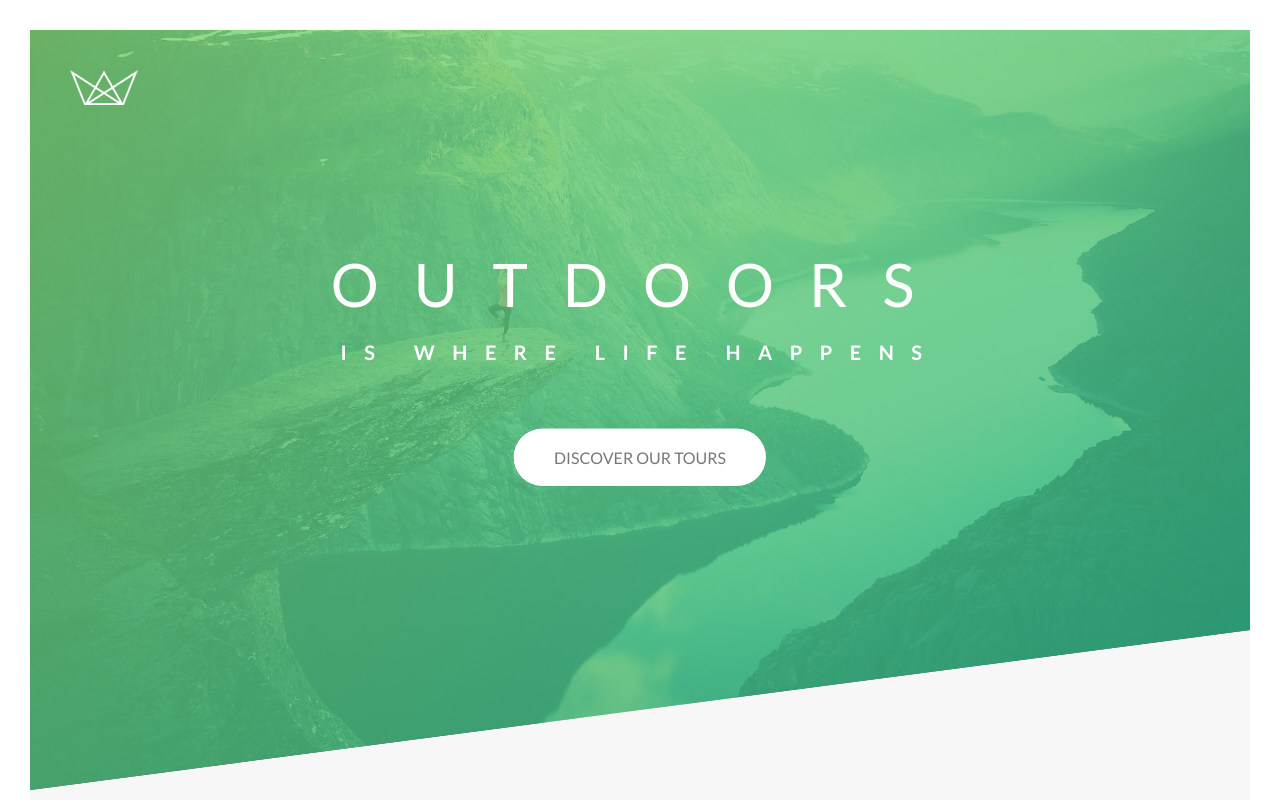
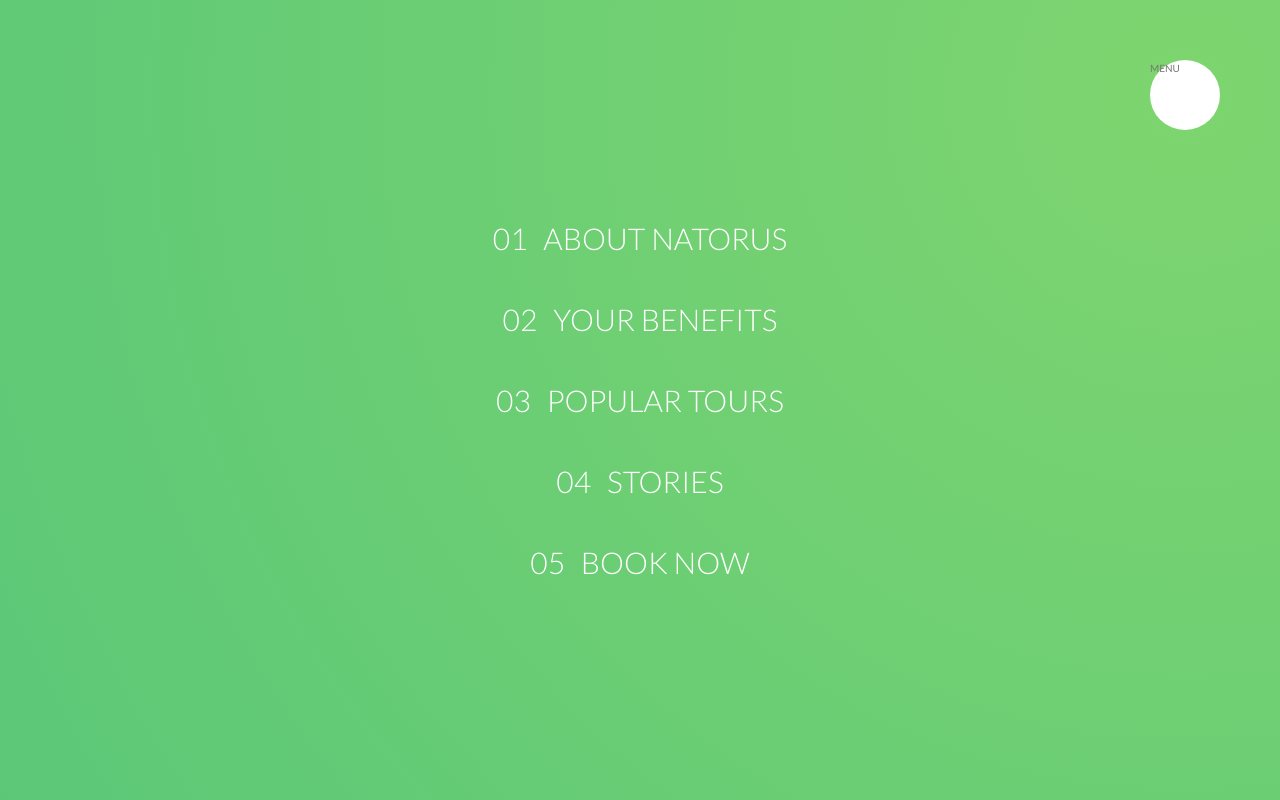
Before and after one commit to HarreyCartwright/Naturous-project, a website: page src/index.html in a window 1280 px wide. Shown: the top 800 px of the page. Drawn offline with nearby package versions, Linux system fonts and the light colour scheme; files that its build step writes are made by us from their sources; files whose address does not match are found by name.

Commit message:
"Started working on animation"

```diff
--- a/src/index.html
+++ b/src/index.html
@@ -15,6 +15,29 @@
 </head>
 
 <body>
+
+    <div class="navigation">
+        <input type="checkbox" id="navi-toggle" class="naviagation__checkbox">
+        <label for="navi-toggle" class="navigation__button">MENU</label>
+
+        <div class="navigation__background">
+            &nbsp;
+        </div>
+
+        <nav class="navigation__nav">
+            <ul class="navigation__list">
+                <li class="navigation__item"><a href="#" class="navigation__link"> <span>01</span> About Natorus</a>
+                </li>
+                <li class="navigation__item"><a href="#" class="navigation__link"> <span>02</span> Your benefits</a>
+                </li>
+                <li class="navigation__item"><a href="#" class="navigation__link"> <span>03</span> Popular tours</a>
+                </li>
+                <li class="navigation__item"><a href="#" class="navigation__link"> <span>04</span> Stories</a></li>
+                <li class="navigation__item"><a href="#" class="navigation__link"> <span>05</span> Book now</a></li>
+            </ul>
+        </nav>
+    </div>
+
     <header class="header">
         <div class="header__logo-container">
             <img src="img/logo-white.png" alt="logo" class="header__logo">
--- a/src/sass/abstracts/_mixins.scss
+++ b/src/sass/abstracts/_mixins.scss
@@ -5,3 +5,10 @@
         clear: both;
     }
 }
+
+@mixin centerAll {
+    position: absolute;
+    top: 50%;
+    left: 50%;
+    transform: translate(-50%, -50%);
+}
--- /dev/null
+++ b/src/sass/layout/__navigation.scss
@@ -0,0 +1,72 @@
+.navigation {
+  &__checkbox{
+    display: none;
+  }
+
+  &__button{
+    border-radius: 50%;
+    background-color: $color-white;
+    height: 7rem;
+    width: 7rem;
+    position: fixed;
+    top: 6rem;
+    right: 6rem;
+    z-index: 200;
+  }
+
+  &__background{
+      height: 6rem;
+      width: 6rem;
+      border-radius: 50%;
+      position: fixed;
+      top: 6.5rem;
+      right: 6.5rem;
+      background-image: radial-gradient($color-primary-light, $color-primary-dark);
+      z-index: 100;
+      transform: scale(80);
+  }
+
+  &__nav {
+    height: 100vh;
+    width: 100%;
+    position: fixed;
+    top: 0;
+    right: 0;
+    z-index: 100;
+  }
+
+  &__list {
+   @include centerAll;
+   list-style: none;
+   text-align: center;
+  }
+
+  &__item {
+    margin: 1rem;
+ }
+
+  &__link {
+    &:link, &:visited {
+        font-size: 3rem;
+        font-weight: 300;
+        color: $color-white;
+        padding: 1rem 2rem;
+        text-decoration: none;
+        text-transform: uppercase;
+        background-image: linear-gradient(120deg, transparent 0%, transparent 50%, $color-white 50%);
+        background-size: 250%;
+        transition: all .4s;
+        display: inline-block;
+    }
+
+    &:hover, &:active {
+        background-position: 100%;
+        color: $color-primary-light;
+        transform: translateX(1rem);
+    }
+    span {
+        margin-right: 1rem;
+        display: inline-block;
+    }
+  }
+}
--- a/src/sass/layout/_header.scss
+++ b/src/sass/layout/_header.scss
@@ -16,10 +16,7 @@
     }
 
     &__text-box {
-        position: absolute;
-        top: 40%;
-        left: 50%;
-        transform: translate(-50%, -40%);
+        @include centerAll;
         text-align: center;
     }
 
--- a/src/sass/main.scss
+++ b/src/sass/main.scss
@@ -19,5 +19,6 @@
 @import "layout/_header.scss";
 @import "layout/_grid.scss";
 @import "layout/_footer.scss";
+@import "layout/_navigation.scss";
 
 @import "pages/_home.scss";
```
Also changed, not shown: dest/index.html (+23 -0 lines), dest/css/main.css.
